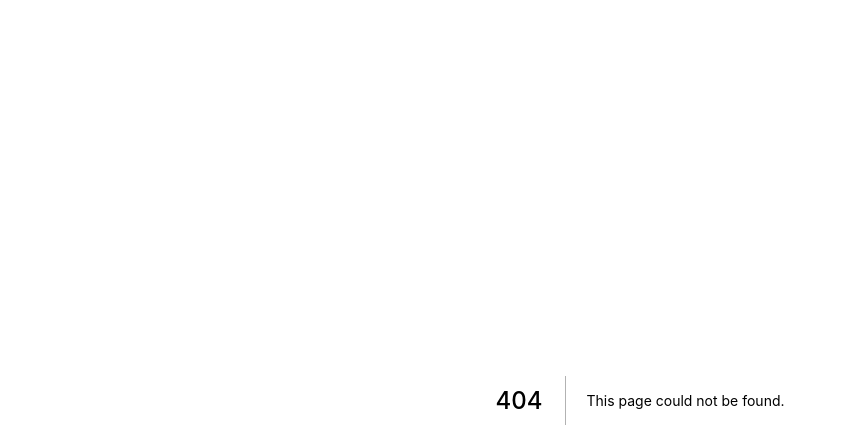
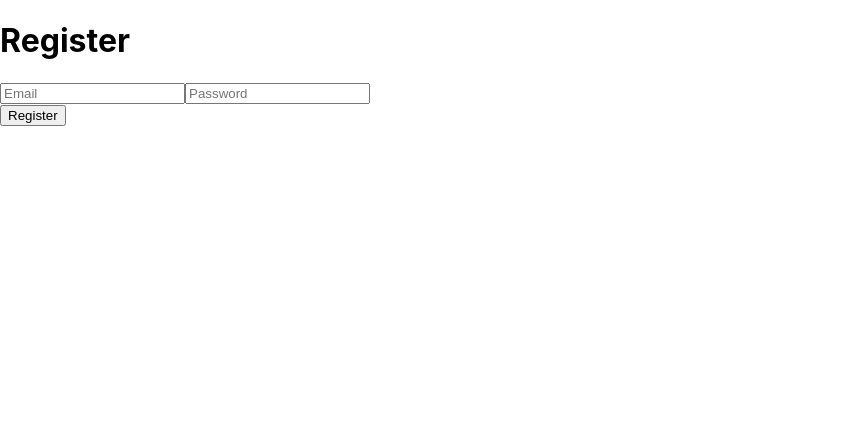
Before and after one commit to bforbilly24/fullnext, a Next.js app: page /auth/register in a window 1280 px wide. Before the commit this address had no page. Shown: the top 448 px of the page, without its empty margins (0-847 px from the left). Built offline with nearby package versions, Linux system fonts and the light colour scheme.

Commit message:
feat(pages): form register page with preventDefault

```diff
--- /dev/null
+++ b/pages/auth/register.js
@@ -0,0 +1,20 @@
+export default function Register() {
+	function registerHandler(e) {
+		e.preventDefault();
+	}
+
+	return (
+    <div>
+      <h1>Register</h1>
+
+      <form onSubmit={registerHandler.bind(this)}>
+        <input type="text" placeholder="Email" />
+        <input type="password" placeholder="Password" />
+        <br />
+        <button type="submit">
+			Register
+			</button>
+      </form>
+    </div>
+  );
+}
```
